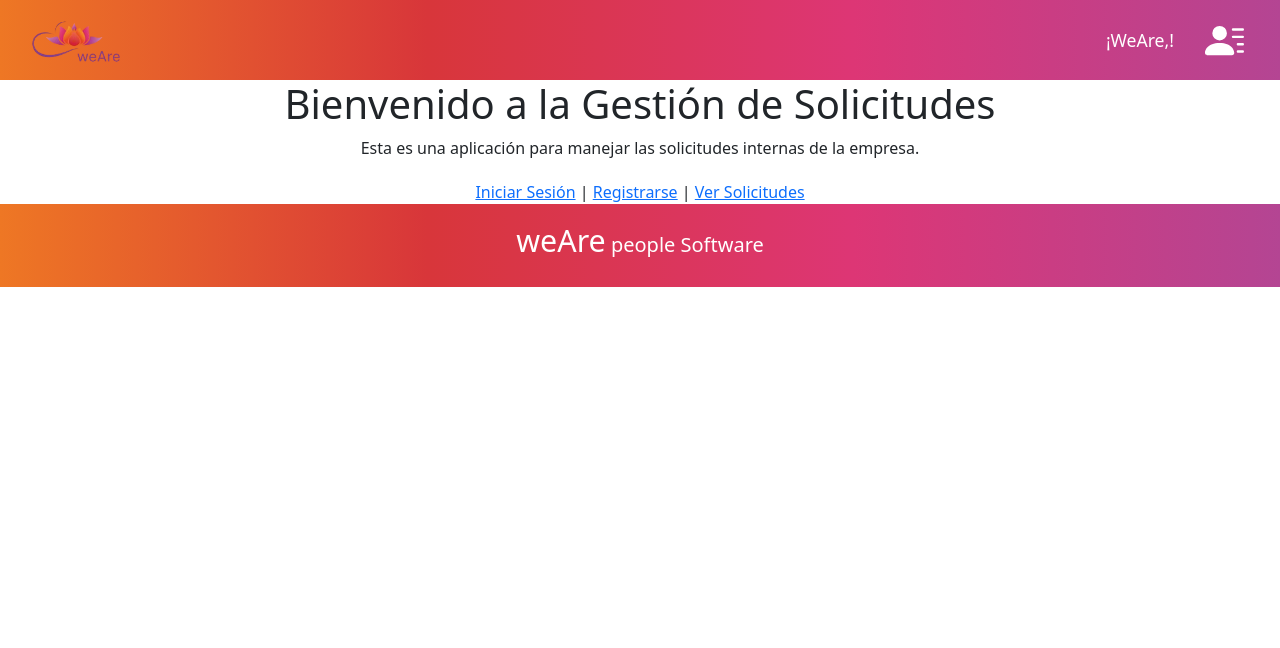
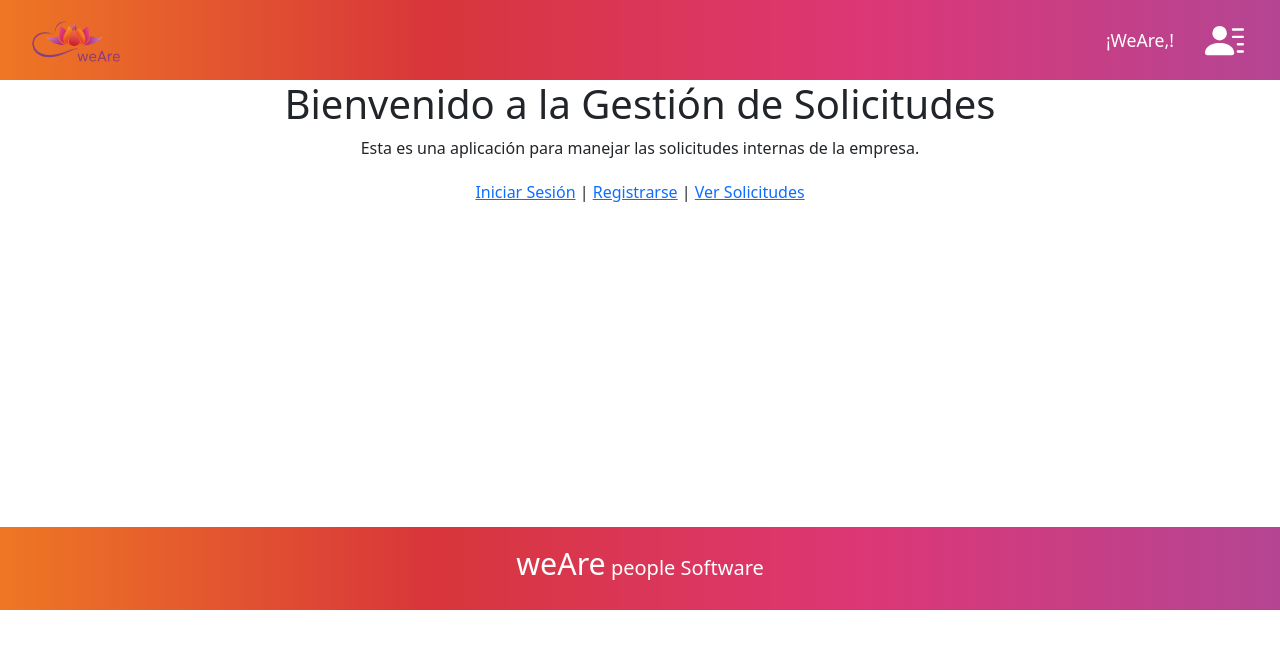
Before and after one commit to luispardosuarez/weAre-frontend, a Vue app: page / in a window 1280 px wide. Shown: the top 648 px of the page. Built offline with nearby package versions, Linux system fonts and the light colour scheme.

Commit message:
added margin-top to footer

```diff
--- a/src/App.vue
+++ b/src/App.vue
@@ -1,11 +1,9 @@
 <script setup>
-
   const nombreUsuario = localStorage.getItem('user');
 
   const logout = () => {
     AuthService.logout();
   };
-
 </script>
 
 <template>
@@ -25,16 +23,14 @@
     </div>
   </nav>
   <router-view />
-  <footer>
+  <footer class="footer">
     <div class="copyright">
       <h5><span class="weare-text">weAre</span> people Software</h5>
     </div>
   </footer>
-
 </template>
 
 <style scoped lang="scss">
-
   #app {
     .navbar {
       background: linear-gradient(to right, #ee7724, #d8363a, #dd3675, #b44593);
@@ -77,17 +73,17 @@
     }
   }
 
-  footer {
+  .footer {
     background: linear-gradient(to right, #ee7724, #d8363a, #dd3675, #b44593);
     color: white;
     display: flex;
     justify-content: center;
     align-items: center;
     padding: 1.5%;
+    margin-top: 323px;
 
     .weare-text {
       font-size: 1.9rem;
     }
   }
-
 </style>
```
